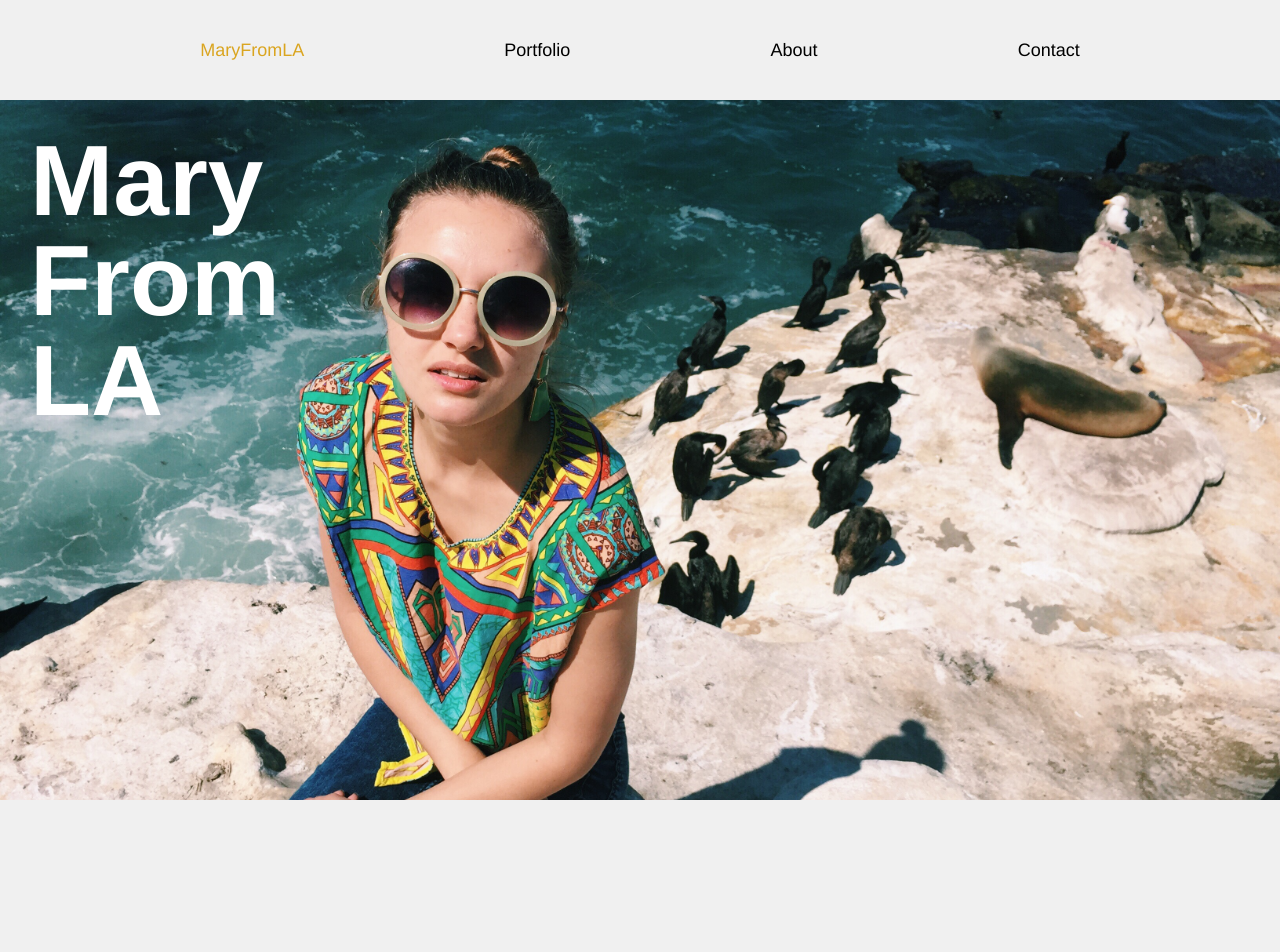
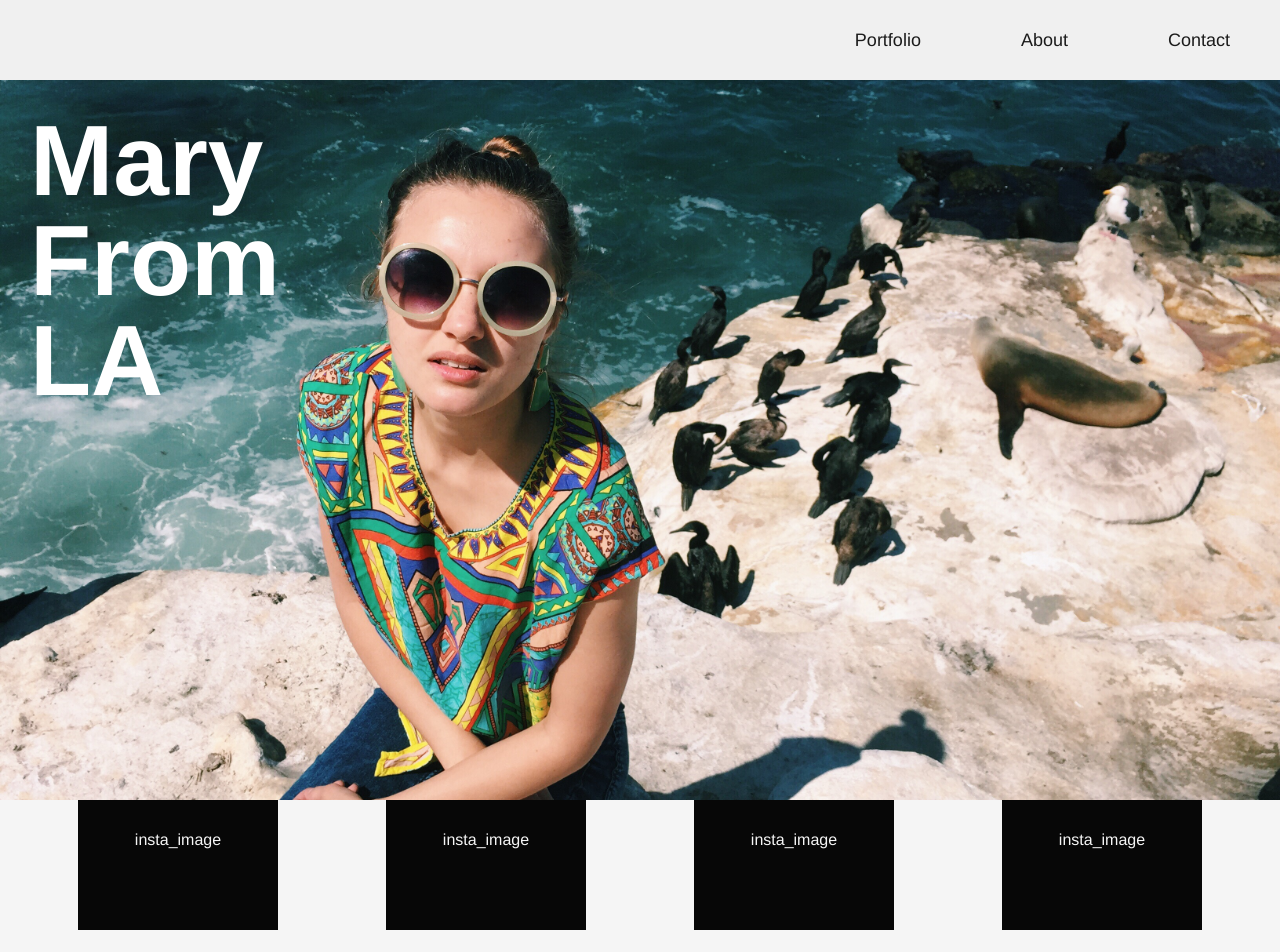
Before and after one commit to jacten/maryfromla, a Vue app: page /portfolio in a window 1280 px wide. Shown: the top 952 px of the page. Before the commit the page ends 800 px from the top, so only its background shows below. Built offline with nearby package versions, Linux system fonts and the light colour scheme.

Commit message:
modivies navbar to v1

```diff
--- a/src/App.vue
+++ b/src/App.vue
@@ -2,16 +2,19 @@
   <div id="app">
     <NavBar/>
     <router-view/>
+    <Footer/>
   </div>
 </template>
 
 <script>
 import NavBar from '@/components/NavBar.vue'
+import Footer from '@/components/Footer.vue'
 
 export default {
   name: 'home',
   components: {
-    NavBar
+    NavBar,
+    Footer,
   }
 }
 </script>
--- /dev/null
+++ b/src/components/Footer.vue
@@ -0,0 +1,26 @@
+<template>
+  <div class="footer">
+    © 2019 <a href="https://jackvaught.com">jacten</a>
+  </div>
+</template>
+
+<script>
+export default {
+  name: 'Footer',
+}
+</script>
+
+
+<style scoped>
+  .footer {
+    height: 150px;
+    line-height: 150px;
+    background-color: rgb(7, 7, 7);
+    color: whitesmoke;
+  }
+
+  a {
+    color: rgb(139, 206, 226);
+  }
+
+</style>
--- /dev/null
+++ b/src/components/InstaFeed.vue
@@ -0,0 +1,39 @@
+<template>
+  <div class="instaFeed">
+    <div>insta_image</div>
+    <div>insta_image</div>
+    <div>insta_image</div>
+    <div>insta_image</div>
+  </div>
+</template>
+
+<script>
+export default {
+  name: 'InstaFeed',
+}
+</script>
+
+
+<style scoped>
+  .instaFeed {
+    min-height: 200px;
+    line-height: 150px;
+    background-color: whitesmoke;
+    color: black;
+    display: flex;
+    justify-content: space-evenly;
+
+  }
+
+  .instaFeed > * {
+    height: 180px;
+    background-color: rgb(7, 7, 7);
+    color: whitesmoke;
+    width: 200px;
+    margin: 30px;
+    display: flex;
+    justify-content: center;
+    align-items: center;
+  }
+
+</style>
--- a/src/components/NavBar.vue
+++ b/src/components/NavBar.vue
@@ -1,9 +1,11 @@
 <template>
-  <div id="nav" class="navbar">
-    <router-link class="test" to="/">MaryFromLA</router-link>
+  <div id="nav" class="container">
+    <router-link v-if="getRoute()" class="logo" to="/">Mary From LA</router-link>
+    <div class="navbar">
     <router-link to="/portfolio">Portfolio</router-link>
     <router-link to="/about">About</router-link>
     <router-link to="/contact">Contact</router-link>
+    </div>
   </div>
 </template>
 
@@ -12,30 +14,62 @@ export default {
   name: 'NavBar',
   props: {
 
+  },
+  methods: {
+    getRoute: function() {
+      return this.$route.path !== '/';
+    }
   }
 }
 </script>
 
 
 <style scoped>
+  .container {
+    position: fixed;
+    z-index: 1;
+    width: 100%;
+  }
   .navbar {
-    height: 100px;
-    /* background-color: whitesmoke; */
+    height: 80px;
+    max-height: 80px;
+    background-color: rgb(240, 240, 240);
+    /* color: white; */
     display: flex;
-    justify-content: space-evenly;
+    justify-content: flex-end;
     align-items: center;
     font-size: 18px;
   }
 
+  .navbar > * {
+    margin: 50px;
+  }
+
   .router-link-exact-active {
-    /* text-decoration: underline; */
+
     color: goldenrod;
   }
 
   a {
-  color: black;
+  color: rgb(27, 27, 27);
   text-decoration: none; /* no underline */
-  transition: .4s;
+  transition: .1s;
+  }
+
+  a:hover {
+    /* color: rgb(194, 167, 50); */
+     text-decoration: underline;
+     text-decoration-color: rgb(118, 227, 231);
+  }
+
+  .logo {
+    position: absolute;
+    left: 30px;
+    top: 6px;
+    color: rgb(202, 202, 202);
+    font-size: 22px;
+    font-weight: 800;
+    width: 10px;
   }
 
 </style>
--- a/src/views/Home.vue
+++ b/src/views/Home.vue
@@ -1,30 +1,34 @@
 <template>
   <div class="home">
-    <img class="image" alt="" src="../assets/maria_main.jpg">
-    <div class="title">Mary From LA</div>
+    <div class="image-container">
+      <img class="image" alt="" src="../assets/maria_main.jpg">
+      <div class="title">Mary From LA</div>
+    </div>
+    <InstaFeed/>
   </div>
 </template>
 
 <script>
 // @ is an alias to /src
-import HelloWorld from '@/components/HelloWorld.vue'
+import InstaFeed from '@/components/InstaFeed.vue'
 
 export default {
   name: 'home',
   components: {
-    HelloWorld
+    InstaFeed
   },
 }
 </script>
 
 <style scoped>
-  .home {
-    height: calc(100vh - 100px);
+  .image-container {
+    height: calc(100vh - 80px);
     display: flex;
     justify-content: center;
     align-items: center;
     font-size: 30px;
     position: relative;
+    top: 80px;
   }
 
   .image {
```
